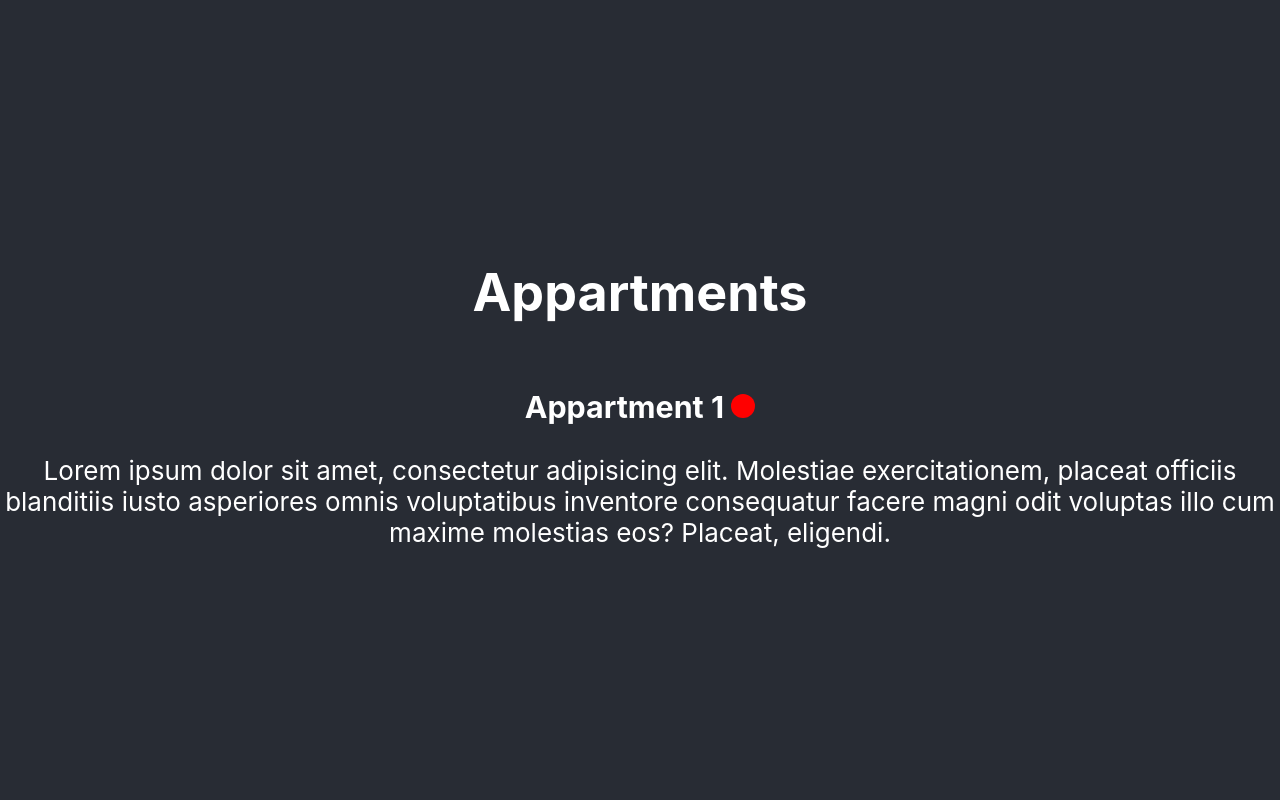
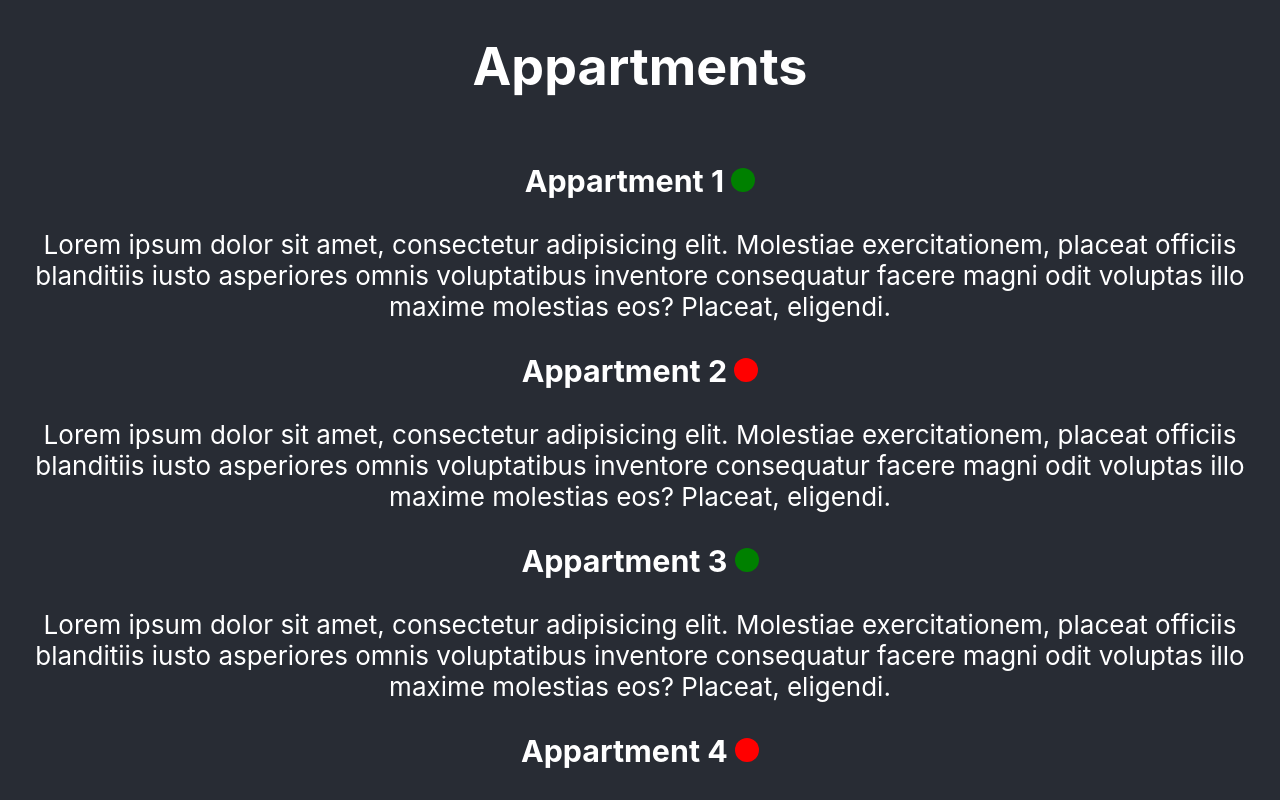
Before and after one commit to MrGlox/ipssi-react-apparts, a React (Create React App) app: page / in a window 1280 px wide. Shown: the top 800 px of the page. Built offline with nearby package versions, Linux system fonts and the light colour scheme.

Commit message:
add list

```diff
--- a/src/App.jsx
+++ b/src/App.jsx
@@ -1,8 +1,7 @@
 import React, { Component } from "react";
 
+import { List } from "./components";
 import "./App.css";
-
-import { Item } from "./components";
 
 class App extends Component {
   render() {
@@ -10,12 +9,7 @@ class App extends Component {
       <div className="App">
         <header className="App-header">
           <h1>Appartments</h1>
-          <Item title="Appartment 1" status={false}>
-            Lorem ipsum dolor sit amet, consectetur adipisicing elit. Molestiae
-            exercitationem, placeat officiis blanditiis iusto asperiores omnis
-            voluptatibus inventore consequatur facere magni odit voluptas illo
-            cum maxime molestias eos? Placeat, eligendi.
-          </Item>
+          <List />
         </header>
       </div>
     );
--- a/src/components/Item/Item.jsx
+++ b/src/components/Item/Item.jsx
@@ -11,7 +11,6 @@ const Item = ({ title, status, children }) => (
         }
       ></div>
     </h3>
-
     <p>{children}</p>
   </div>
 );
--- /dev/null
+++ b/src/components/List/List.jsx
@@ -0,0 +1,13 @@
+import Item from "../Item";
+
+import data from "../../data.json";
+
+const List = () => (
+  <div>
+    {data.map(({ description, ...appart }) => (
+      <Item {...appart}>{description}</Item>
+    ))}
+  </div>
+);
+
+export default List;
--- /dev/null
+++ b/src/components/List/index.js
@@ -0,0 +1,3 @@
+import List from "./List";
+
+export default List;
--- a/src/components/index.js
+++ b/src/components/index.js
@@ -1,4 +1,5 @@
 import Button from "./Button";
 import Item from "./Item";
+import List from "./List";
 
-export { Button, Item };
+export { Button, Item, List };
--- /dev/null
+++ b/src/data.json
@@ -0,0 +1,27 @@
+[
+  {
+    "title": "Appartment 1",
+    "status": true,
+    "description": "Lorem ipsum dolor sit amet, consectetur adipisicing elit. Molestiae exercitationem, placeat officiis blanditiis iusto asperiores omnis voluptatibus inventore consequatur facere magni odit voluptas illo maxime molestias eos? Placeat, eligendi."
+  },
+  {
+    "title": "Appartment 2",
+    "status": false,
+    "description": "Lorem ipsum dolor sit amet, consectetur adipisicing elit. Molestiae exercitationem, placeat officiis blanditiis iusto asperiores omnis voluptatibus inventore consequatur facere magni odit voluptas illo maxime molestias eos? Placeat, eligendi."
+  },
+  {
+    "title": "Appartment 3",
+    "status": true,
+    "description": "Lorem ipsum dolor sit amet, consectetur adipisicing elit. Molestiae exercitationem, placeat officiis blanditiis iusto asperiores omnis voluptatibus inventore consequatur facere magni odit voluptas illo maxime molestias eos? Placeat, eligendi."
+  },
+  {
+    "title": "Appartment 4",
+    "status": false,
+    "description": "Lorem ipsum dolor sit amet, consectetur adipisicing elit. Molestiae exercitationem, placeat officiis blanditiis iusto asperiores omnis voluptatibus inventore consequatur facere magni odit voluptas illo maxime molestias eos? Placeat, eligendi."
+  },
+  {
+    "title": "Appartment 5",
+    "status": true,
+    "description": "Lorem ipsum dolor sit amet, consectetur adipisicing elit. Molestiae exercitationem, placeat officiis blanditiis iusto asperiores omnis voluptatibus inventore consequatur facere magni odit voluptas illo maxime molestias eos? Placeat, eligendi."
+  }
+]
```
